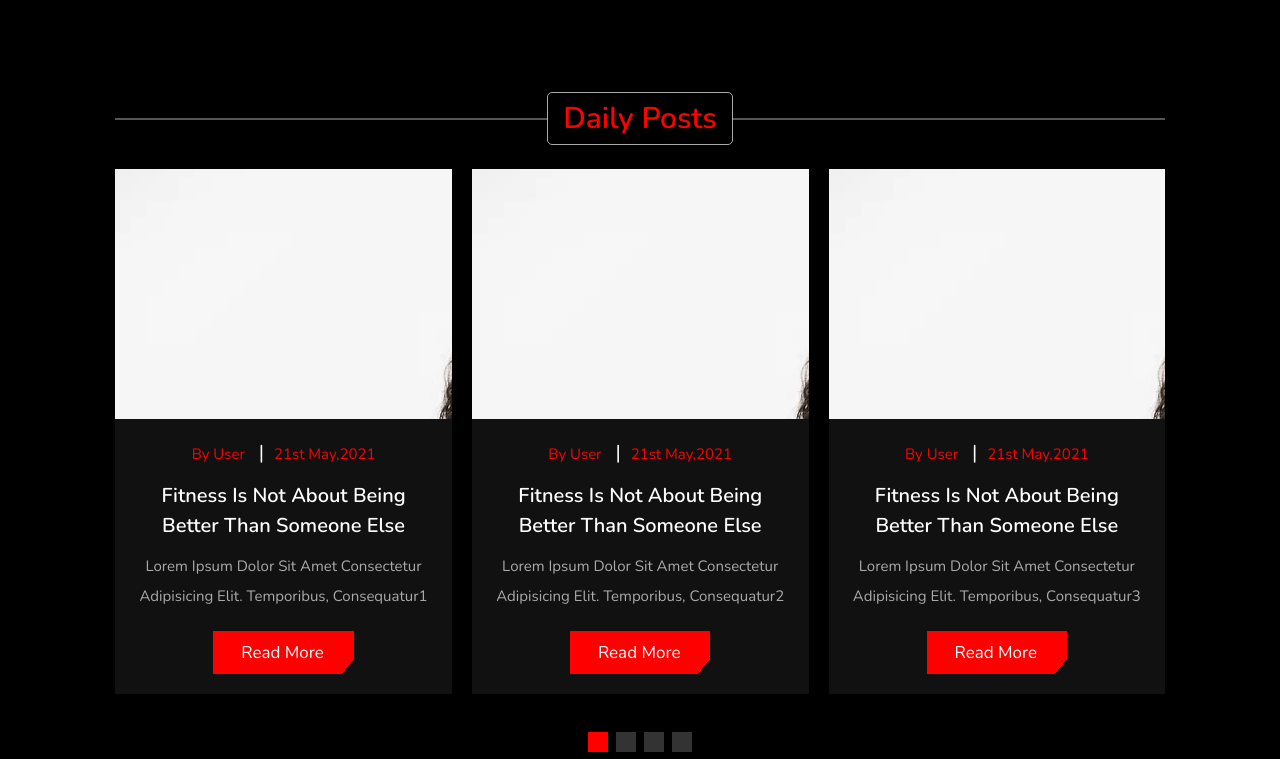
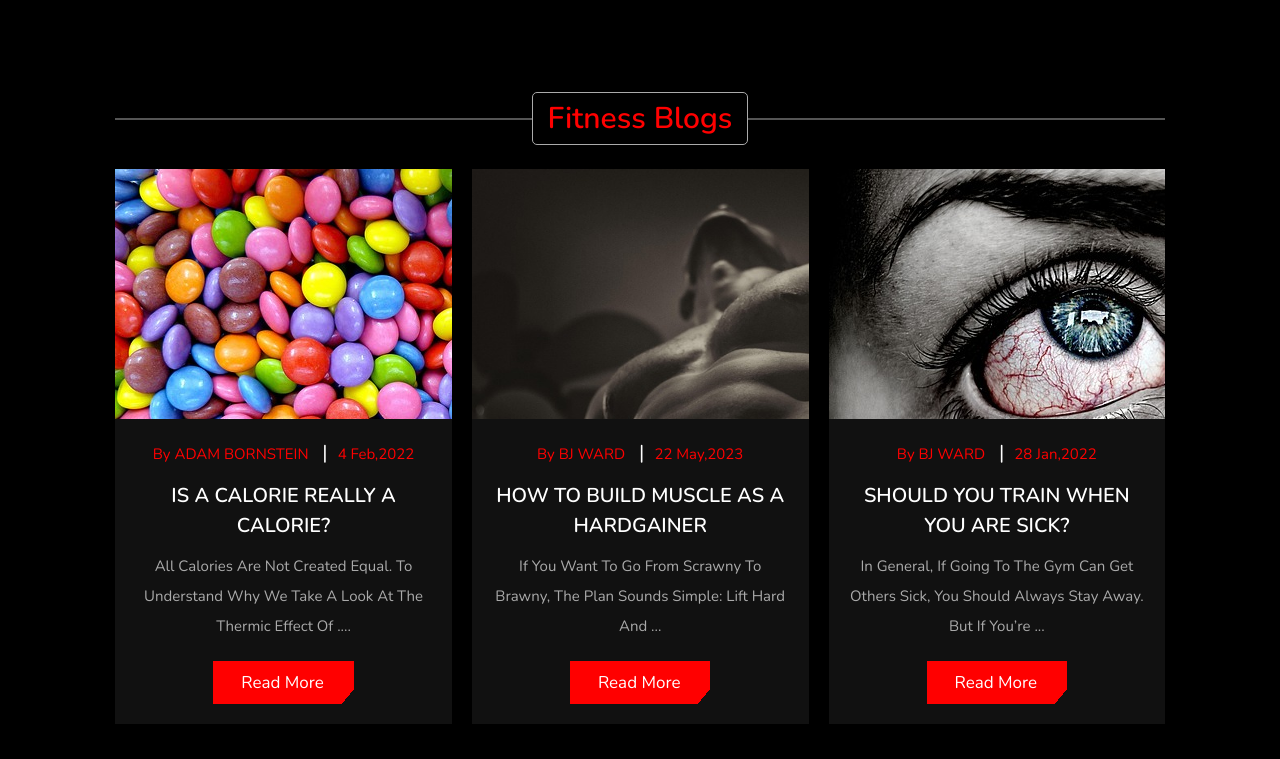
Before and after one commit to Sid-Ojha/MissionFit, a plain HTML site: page index.html in a window 1280 px wide. Shown: the part 4034-4793 px from the top of the page. Drawn offline with nearby package versions, Linux system fonts and the light colour scheme.

Commit message:
updates 3.0

```diff
--- a/fit.css
+++ b/fit.css
@@ -648,7 +648,7 @@ select {
 }
 
 .blogs .slide .img {
-  height: 100;
+  height: 100%;
   width: 100%;
   object-fit: cover;
 }
--- a/fit.js
+++ b/fit.js
@@ -49,7 +49,7 @@ var swiper = new Swiper(".blogs-slider", {
   grabCursor: true,
   loop: true,
   autoplay: {
-    delay: 7000,
+    delay: 100000000000,
     disableOnInteraction: false,
   },
   pagination: {
--- a/index.html
+++ b/index.html
@@ -377,59 +377,59 @@
     <!--  blog section starts -->
 
     <section class="blogs" id="blogs">
-        <h1 class="heading"> <span>daily posts</span></h1>
+        <h1 class="heading"> <span>fitness blogs</span></h1>
         <div class="swiper blogs-slider">
             <div class="swiper-wrapper">
                 <div class="swiper-slide slide">
                     <div class="image">
-                        <img src="images/blog.jpg" alt="">
+                        <img src="images/calories.jpg"  alt="">
                     </div>
                     <div class="content">
-                        <div class="link"><a href="#">by user</a> <span>|</span><a href="#">21st may,2021</a>
+                        <div class="link"><a href="#">by ADAM BORNSTEIN</a> <span>|</span><a href="#">4 feb,2022</a>
                         </div>
-                        <h3>fitness is not about being better than someone else</h3>
-                        <p>Lorem ipsum dolor sit amet consectetur adipisicing elit. Temporibus, consequatur1</p>
-                        <a href="#" class="btn">read more</a>
+                        <h3>IS A CALORIE REALLY A CALORIE?</h3>
+                        <p>All calories are not created equal. To understand why we take a look at the thermic effect of ....</p>
+                        <a href="https://www.bornfitness.com/what-is-a-calorie/" class="btn">read more</a>
                     </div>
                 </div>
 
                 <div class="swiper-slide slide">
                     <div class="image">
-                        <img src="images/blog.jpg" alt="">
+                        <img src="images/musclebuild.jpg" style="height: 320px; width: 520px;" alt="">
                     </div>
                     <div class="content">
-                        <div class="link"><a href="#">by user</a> <span>|</span><a href="#">21st may,2021</a>
+                        <div class="link"><a href="#">by BJ WARD</a> <span>|</span><a href="#">22 may,2023</a>
                         </div>
-                        <h3>fitness is not about being better than someone else</h3>
-                        <p>Lorem ipsum dolor sit amet consectetur adipisicing elit. Temporibus, consequatur2</p>
-                        <a href="#" class="btn">read more</a>
+                        <h3>HOW TO BUILD MUSCLE AS A HARDGAINER</h3>
+                        <p>If you want to go from scrawny to brawny, the plan sounds simple: Lift hard and ... </p>
+                        <a href="https://www.bornfitness.com/how-to-build-muscle-as-a-hardgainer/" class="btn">read more</a>
                     </div>
                 </div>
 
 
                 <div class="swiper-slide slide">
                     <div class="image">
-                        <img src="images/blog.jpg" alt="">
+                        <img src="images/sick.jpg" alt="">
                     </div>
                     <div class="content">
-                        <div class="link"><a href="#">by user</a> <span>|</span><a href="#">21st may,2021</a>
+                        <div class="link"><a href="#">by BJ WARD</a> <span>|</span><a href="#">28 jan,2022</a>
                         </div>
-                        <h3>fitness is not about being better than someone else</h3>
-                        <p>Lorem ipsum dolor sit amet consectetur adipisicing elit. Temporibus, consequatur3</p>
-                        <a href="#" class="btn">read more</a>
+                        <h3>SHOULD YOU TRAIN WHEN YOU ARE SICK? </h3>
+                        <p>In general, if going to the gym can get others sick, you should always stay away. But if you’re ...</p>
+                        <a href="https://www.bornfitness.com/exercise-when-sick/" class="btn">read more</a>
                     </div>
                 </div>
 
                 <div class="swiper-slide slide">
                     <div class="image">
-                        <img src="images/blog.jpg" alt="">
+                        <img src="images/coffee.jpg"  alt="">
                     </div>
                     <div class="content">
                         <div class="link"><a href="#">by user</a> <span>|</span><a href="#">21st may,2021</a>
                         </div>
-                        <h3>fitness is not about being better than someone else</h3>
-                        <p>Lorem ipsum dolor sit amet consectetur adipisicing elit. Temporibus, consequatur4</p>
-                        <a href="#" class="btn">read more</a>
+                        <h3>13 CAFFEINE-FREE WAYS TO BOOST ENERGY</h3>
+                        <p>13 ways to get more energy so you can power through your workouts, feel more productive, and make ...</p>
+                        <a href="https://www.bornfitness.com/13-caffeine-free-ways-to-boost-energy/" class="btn">read more</a>
                     </div>
                 </div>
             </div>
```
Also changed, not shown: images/calories.jpg (added), images/coffee.jpg (added), images/energetic.jpg (added), images/gym-g341e8e874_1280.png (deleted), images/heart-gdb52a65f7_1280.jpg (deleted), images/logo1.png (deleted), images/logo2.png (deleted), images/logo3.png (deleted), images/logo4.png (deleted), images/musclebuild.jpg (added), images/pricing1.png (deleted), images/pricing2.png (deleted), images/pricing3.png (deleted), images/sick.jpg (added).
